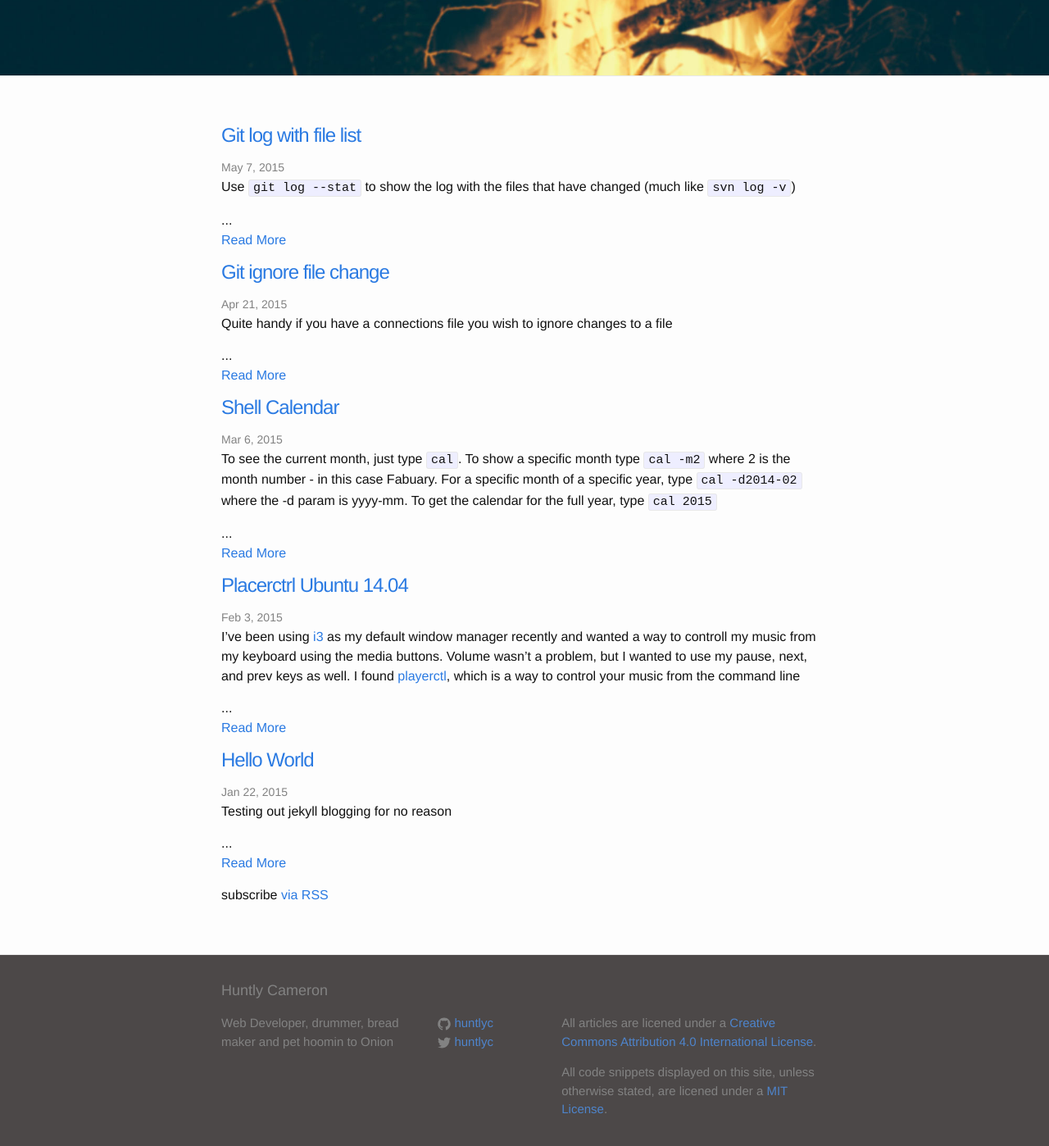
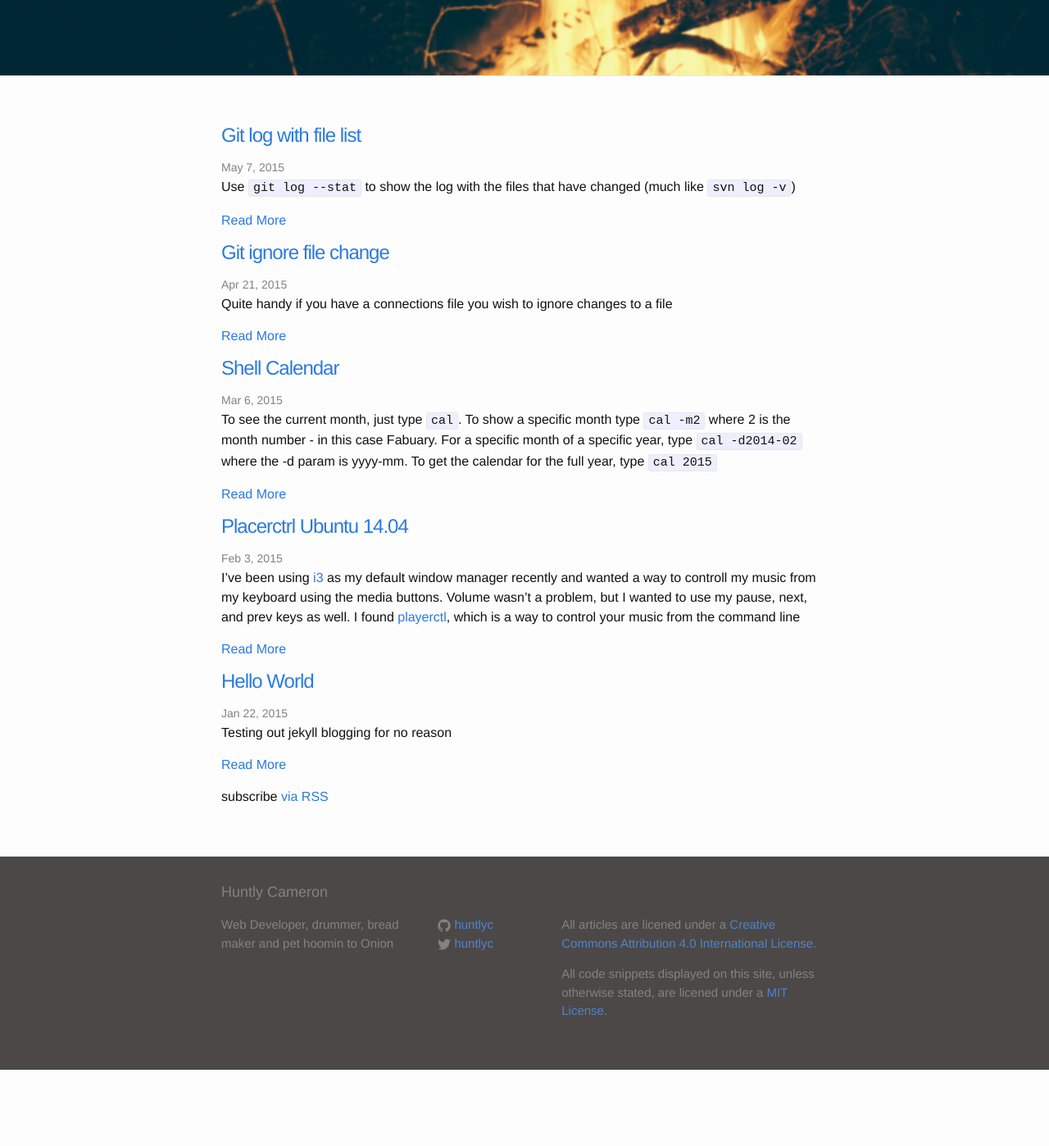
Before and after one commit to huntlyc/huntlyc.github.io, a Jekyll site: the page built from index.html, in a window 1280 px wide and 1400 px high, scrolled down 364 px. Shown: the whole window at 82% size. Built offline with Jekyll 4.4.1, drawn with Linux system fonts in a browser that asks for light colours; after the commit the page ends 1669 px from its top, so only the background shows below that.

Commit message:
Index tweak4

```diff
--- a/index.html
+++ b/index.html
@@ -8,7 +8,7 @@ layout: page
           <a class="post-link" href="{{ post.url | prepend: site.baseurl }}">{{ post.title }}</a>
         </h1>
         <span class="post-meta">{{ post.date | date: "%b %-d, %Y" }}</span>
-        {{ post.excerpt }}...
+        {{ post.excerpt }}
         <p><a href="{{ post.url | prepend: site.baseurl }}">Read More</a></p>
     {% endfor %}
 
```
